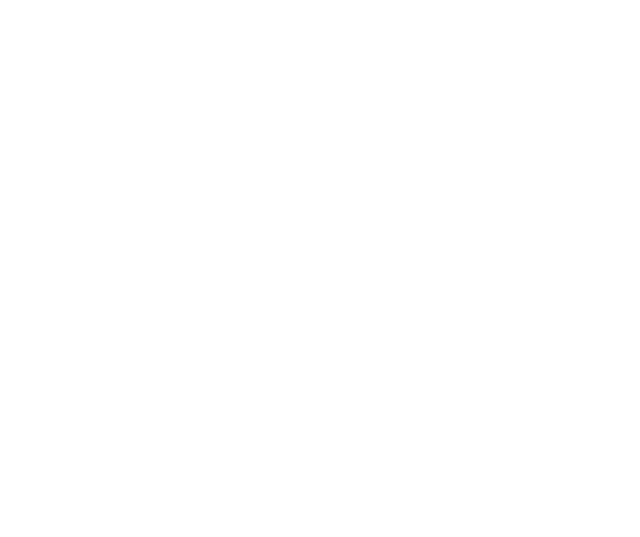
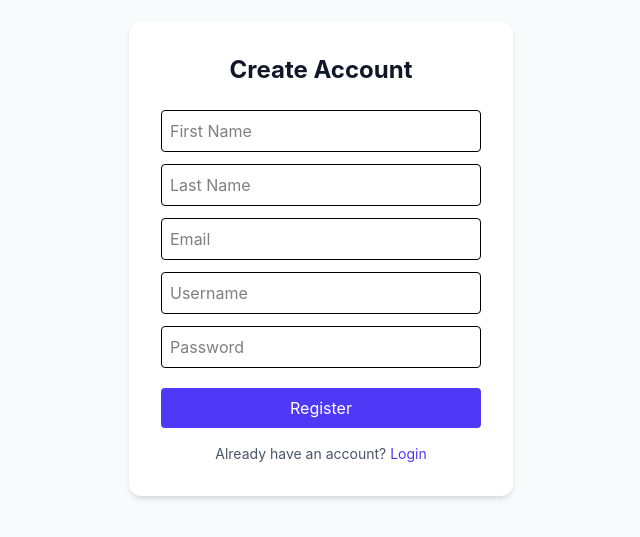
Before and after one commit to i-am-Shekinah/cart-assessment, a React (Vite) app in the folder frontend/: page /register in a window 1280 px wide. Before the commit this address had no page. Shown: the part 141-678 px from the top of the page, without its empty margins (319-959 px from the left). Built offline with nearby package versions, Linux system fonts and the light colour scheme; no server answers.

Commit message:
feat: implement login and register flow

```diff
--- /dev/null
+++ b/frontend/src/api/auth.ts
@@ -0,0 +1,18 @@
+import type {
+  AuthResponse,
+  LoginPayload,
+  RegisterPayload,
+} from '../types/auth';
+import API from './axios';
+
+export const register = async (data: RegisterPayload): Promise<AuthResponse> => {
+  const res = await API.post('/auth/register', data);
+
+  return res.data;
+}
+
+export const login = async (data: LoginPayload): Promise<AuthResponse> => {
+    const res = await API.post('/auth/login', data);
+
+    return res.data;
+}
--- a/frontend/src/context/AuthContext.tsx
+++ b/frontend/src/context/AuthContext.tsx
@@ -0,0 +1,39 @@
+import {
+  createContext,
+  useContext,
+  useState,
+} from 'react';
+
+interface AuthContextType {
+    token: string | null;
+    loginUser: (token: string) => void;
+    logout: () => void;
+}
+
+const AuthContext = createContext<AuthContextType | null>(null);
+
+export const AuthProvider = ({ children }: any) => {
+    const [token, setToken] = useState<string | null>(localStorage.getItem("token"));
+
+    const loginUser = (token: string) => {
+        localStorage.setItem("token", token);
+        setToken(token);
+    }
+
+    const logout = () => {
+        localStorage.removeItem("token");
+        setToken(null);
+    }
+
+    return (
+        <AuthContext.Provider value={{ token, loginUser, logout }}>
+            {children}
+        </AuthContext.Provider>
+    )
+}
+
+export const useAuth = () => {
+    const ctx = useContext(AuthContext);
+    if (!ctx) throw new Error("useAuth must be used inside AuthProvider");
+    return ctx;
+};
--- a/frontend/src/main.tsx
+++ b/frontend/src/main.tsx
@@ -6,11 +6,14 @@
 import { BrowserRouter } from 'react-router-dom';
 
 import App from './App.tsx';
+import { AuthProvider } from './context/AuthContext.tsx';
 
-createRoot(document.getElementById('root')!).render(
+createRoot(document.getElementById("root")!).render(
   <StrictMode>
-    <BrowserRouter>
-      <App />
-    </BrowserRouter>
+    <AuthProvider>
+      <BrowserRouter>
+        <App />
+      </BrowserRouter>
+    </AuthProvider>
   </StrictMode>,
-)
+);
--- a/frontend/src/pages/Login.tsx
+++ b/frontend/src/pages/Login.tsx
@@ -1,3 +1,66 @@
+import { useState } from 'react';
+
+import {
+  Link,
+  useNavigate,
+} from 'react-router-dom';
+
+import { login } from '../api/auth';
+import { useAuth } from '../context/AuthContext';
+
 export default function Login() {
-    return <></>
+  const [username, setUsername] = useState("");
+  const [password, setPassword] = useState("");
+
+  const { loginUser } = useAuth();
+  const navigate = useNavigate();
+
+  const handleSubmit = async (e: React.FormEvent) => {
+    e.preventDefault();
+
+    try {
+      const res = await login({ username, password });
+
+      loginUser(res.token);
+      navigate("/products");
+    } catch (err) {
+      alert("Invalid credentials");
+    }
+  };
+
+  return (
+    <div className="min-h-screen flex items-center justify-center bg-gray-50">
+      <form
+        onSubmit={handleSubmit}
+        className="bg-white p-8 rounded-xl shadow-md w-96"
+      >
+        <h1 className="text-2xl font-bold mb-6 text-center text-gray-900">
+          Login
+        </h1>
+
+        <input
+          className="w-full mb-3 p-2 border rounded"
+          placeholder="Username"
+          value={username}
+          onChange={(e) => setUsername(e.target.value)}
+        />
+
+        <input
+          className="w-full mb-5 p-2 border rounded"
+          type="password"
+          placeholder="Password"
+          value={password}
+          onChange={(e) => setPassword(e.target.value)}
+        />
+
+        <button className="w-full bg-indigo-600 text-white py-2 rounded hover:bg-indigo-700">
+          Login
+        </button>
+
+        <Link to="/register" className="text-indigo-600">
+          Create account
+        </Link>
+      </form>
+    </div>
+  );
 }
--- /dev/null
+++ b/frontend/src/pages/Register.tsx
@@ -0,0 +1,104 @@
+import { useState } from 'react';
+
+import {
+  Link,
+  useNavigate,
+} from 'react-router-dom';
+
+import { register } from '../api/auth';
+import { useAuth } from '../context/AuthContext';
+
+export default function Register() {
+  const [form, setForm] = useState({
+    firstName: "",
+    lastName: "",
+    email: "",
+    username: "",
+    password: "",
+  });
+
+  const { loginUser } = useAuth();
+  const navigate = useNavigate();
+
+  const handleChange = (e: React.ChangeEvent<HTMLInputElement>) => {
+    setForm({
+      ...form,
+      [e.target.name]: e.target.value,
+    });
+  };
+
+  const handleSubmit = async (e: React.FormEvent) => {
+    e.preventDefault();
+
+    try {
+      const res = await register(form);
+
+      loginUser(res.token);
+      navigate("/products");
+    } catch (err: any) {
+      alert(err?.response?.data?.message || "Registration failed");
+    }
+  };
+
+  return (
+    <div className="min-h-screen flex items-center justify-center bg-gray-50">
+      <form
+        onSubmit={handleSubmit}
+        className="bg-white p-8 rounded-xl shadow-md w-96"
+      >
+        <h1 className="text-2xl font-bold mb-6 text-center text-gray-900">
+          Create Account
+        </h1>
+
+        <div className="space-y-3">
+          <input
+            name="firstName"
+            placeholder="First Name"
+            className="w-full p-2 border rounded"
+            onChange={handleChange}
+          />
+
+          <input
+            name="lastName"
+            placeholder="Last Name"
+            className="w-full p-2 border rounded"
+            onChange={handleChange}
+          />
+
+          <input
+            name="email"
+            placeholder="Email"
+            className="w-full p-2 border rounded"
+            onChange={handleChange}
+          />
+
+          <input
+            name="username"
+            placeholder="Username"
+            className="w-full p-2 border rounded"
+            onChange={handleChange}
+          />
+
+          <input
+            name="password"
+            type="password"
+            placeholder="Password"
+            className="w-full p-2 border rounded"
+            onChange={handleChange}
+          />
+        </div>
+
+        <button className="w-full bg-indigo-600 text-white py-2 rounded hover:bg-indigo-700 mt-5">
+          Register
+        </button>
+
+        <p className="text-sm text-center mt-4 text-gray-600">
+          Already have an account?{" "}
+          <Link to="/" className="text-indigo-600">
+            Login
+          </Link>
+        </p>
+      </form>
+    </div>
+  );
+}
--- a/frontend/src/routes/AppRoutes.tsx
+++ b/frontend/src/routes/AppRoutes.tsx
@@ -7,11 +7,13 @@
 import Login from '../pages/Login';
 import ProductDetails from '../pages/ProductDetails';
 import Products from '../pages/Products';
+import Register from '../pages/Register';
 
 export default function AppRoutes() {
     return (
         <Routes>
             <Route path="/" element={<Login />} />
+            <Route path="/register" element={<Register />} />
             <Route path="/products" element={<Products />} />
             <Route path="/product/:id" element={<ProductDetails />} />
             <Route path="/checkout" element={<Checkout />} />
--- /dev/null
+++ b/frontend/src/types/auth.ts
@@ -0,0 +1,23 @@
+export interface RegisterPayload {
+  firstName: string;
+  lastName: string;
+  email: string;
+  username: string;
+  password: string;
+}
+
+export interface LoginPayload {
+  username: string;
+  password: string;
+}
+
+export interface AuthResponse {
+  user: {
+    id: string;
+    firstName: string;
+    lastName: string;
+    email: string;
+    username: string;
+  };
+  token: string;
+}
```
Also changed, not shown: 1 other file (tests, documents, lock files or other folders).
